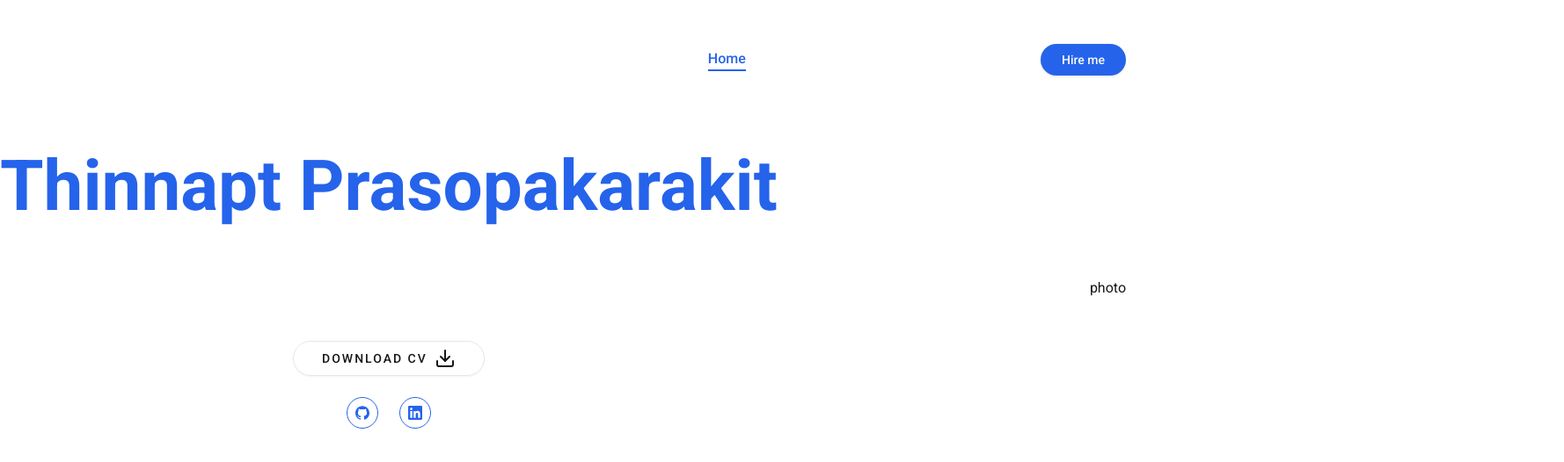
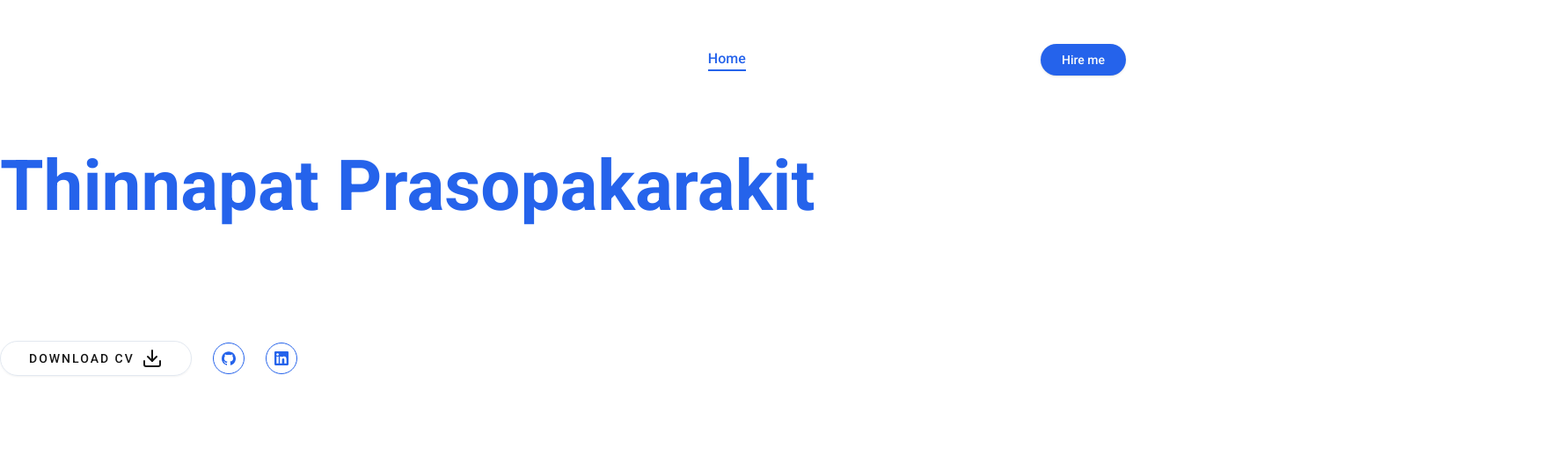
Before and after one commit to tnp167/Thinnapat-Prasopakarakit-Portfolio, a Next.js app: page / in a window 1280 px wide. Shown: the top 526 px of the page at 88% size, 1778 px wide, since content can reach past the window. Built offline with nearby package versions, Linux system fonts and the light colour scheme.

Commit message:
Addphoto

```diff
--- a/app/page.tsx
+++ b/app/page.tsx
@@ -1,3 +1,4 @@
+import Photo from "@/components/Home/Photo";
 import { Socials } from "@/components/Home/Socials";
 import { Button } from "@/components/ui/button";
 import { Download } from "lucide-react";
@@ -7,16 +8,16 @@ export default function Home() {
     <section className="h-full">
       <div className="container mx-auto h-full">
         <div className="flex flex-col xl:flex-row items-center justify-between xl:pt-8 xl:pb-24">
-          <div className="text-center xl:text-left">
+          <div className="text-center xl:text-left order-2 xL:order-1">
             <h1 className="text-[48px] xl:text-[80px] leading-[1.1] font-semibold text-primary mb-6">
-              Thinnapt Prasopakarakit
+              Thinnapat Prasopakarakit
             </h1>
             <p className="max-w-[500px] mb-9 text-white">
               Electronic and Computer Engineering graduate transitioning into
               web development. Passionate about building responsive,
               user-friendly web applications
             </p>
-            <div className="flex flex-col xl:flexrow items-center gap-6">
+            <div className="flex flex-col xl:flex-row items-center gap-6">
               <Button
                 variant="outline"
                 size="lg"
@@ -30,7 +31,9 @@ export default function Home() {
               </div>
             </div>
           </div>
-          <div>photo</div>
+          <div className="order-1 xl:order-2 mb-8 xl:mb-0">
+            <Photo />
+          </div>
         </div>
       </div>
     </section>
--- /dev/null
+++ b/components/Home/Photo.tsx
@@ -0,0 +1,30 @@
+"use client";
+
+import React from "react";
+import { easeIn, motion } from "framer-motion";
+import Image from "next/image";
+
+const Photo = () => {
+  return (
+    <div className="w-full h-full relative">
+      <motion.div
+        initial={{ opacity: 0 }}
+        animate={{ opacity: 1 }}
+        transition={{ delay: 0.25, duration: 0.3, ease: easeIn }}
+      >
+        <motion.div className="w-[298px] h-[298px] xl:w-[498px] xl:h-[498px] mix-blend-lighten absolute">
+          <Image
+            src="/assets/photo.jpeg"
+            priority
+            quality={100}
+            fill
+            alt="photo"
+            className="object-contain"
+          />
+        </motion.div>
+      </motion.div>
+    </div>
+  );
+};
+
+export default Photo;
--- a/package.json
+++ b/package.json
@@ -15,6 +15,7 @@
     "@radix-ui/react-tooltip": "^1.1.2",
     "class-variance-authority": "^0.7.0",
     "clsx": "^2.1.1",
+    "framer-motion": "^11.5.4",
     "lucide-react": "^0.439.0",
     "next": "14.2.9",
     "react": "^18",
```
Also changed, not shown: public/assets/photo.jpeg (added), 1 other file (tests, documents, lock files or other folders).
